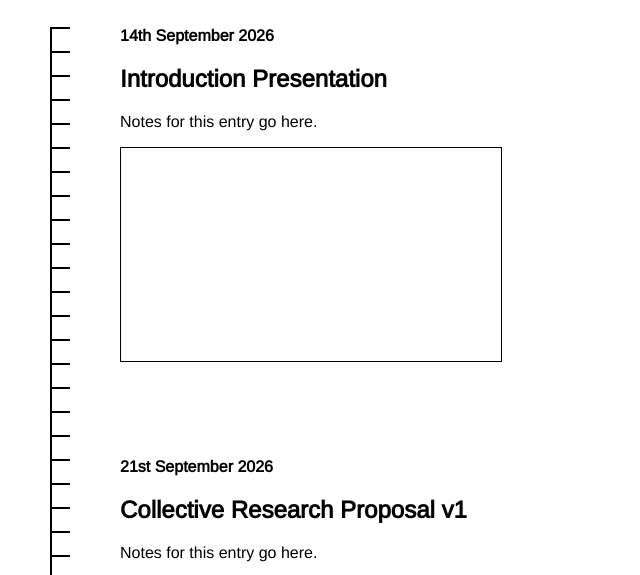
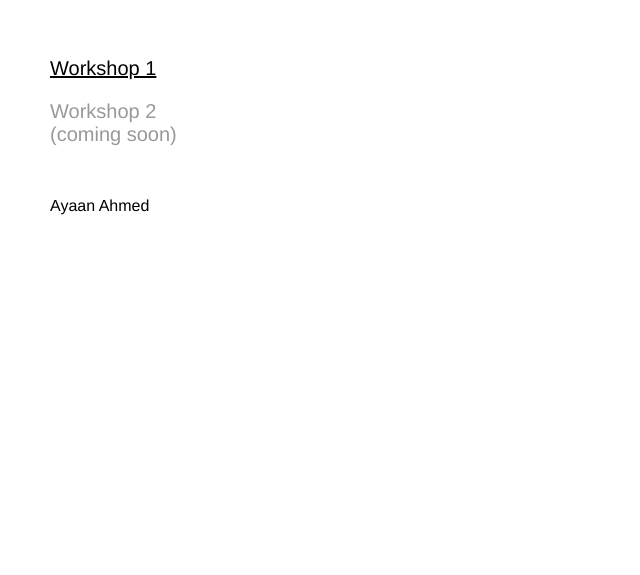
Before and after one commit to ayaanahmedstudios/workshop-process-book, a plain HTML site: page index.html in a window 1280 px wide. Shown: the part 177-752 px from the top of the page, without its empty margins (0-640 px from the left). Drawn offline with nearby package versions, Linux system fonts and the light colour scheme.

Commit message:
Update index.html

```diff
--- a/index.html
+++ b/index.html
@@ -2,7 +2,8 @@
 <html lang="en">
 <head>
 <meta charset="utf-8">
-<title>Thesis Process</title>
+<title>Unlikely + Time + Scale</title>
+<link rel="icon" type="image/svg+xml" href="favicon.svg">
 <link rel="preconnect" href="https://fonts.googleapis.com">
 <link href="https://fonts.googleapis.com/css2?family=Arimo&display=swap" rel="stylesheet">
 
@@ -32,33 +33,27 @@
     margin-bottom: 30px;
   }
 
-  .log {
-    position: relative;
-    padding-left: 70px;
-    background-image:
-      linear-gradient(to right, black 2px, transparent 2px),
-      repeating-linear-gradient(to bottom, black 0px, black 2px, transparent 2px, transparent 24px);
-    background-position: left top, left top;
-    background-size: 2px 100%, 20px 24px;
-    background-repeat: no-repeat, repeat-y;
+  .links {
+    margin-top: 60px;
   }
 
-  .entry {
-    padding-bottom: 80px;
+  .links a {
+    display: block;
+    font-size: 20px;
+    color: black;
+    margin-bottom: 20px;
   }
 
-  .placeholder {
-    width: 100%;
-    max-width: 380px;
-    aspect-ratio: 16 / 9;
-    border: 1px solid black;
-    margin-top: 10px;
+  .links span {
+    display: block;
+    font-size: 20px;
+    color: #999;
+    margin-bottom: 20px;
   }
 
-  img.photo {
-    max-width: 100%;
-    display: block;
-    margin-top: 10px;
+  .soon {
+    font-size: 14px;
+    color: #999;
   }
 </style>
 </head>
@@ -73,36 +68,9 @@
   <p>Process Book</p>
 </div>
 
-<div class="log">
-
-  <div class="entry">
-    <p><b>14th September 2026</b></p>
-    <h2>Introduction Presentation</h2>
-    <p>Notes for this entry go here.</p>
-    <div class="placeholder"></div>
-  </div>
-
-  <div class="entry">
-    <p><b>21st September 2026</b></p>
-    <h2>Collective Research Proposal v1</h2>
-    <p>Notes for this entry go here.</p>
-    <div class="placeholder"></div>
-  </div>
-
-  <div class="entry">
-    <p><b>24th September 2026</b></p>
-    <h2>Collective Research Proposal v2</h2>
-    <p>Notes for this entry go here.</p>
-    <div class="placeholder"></div>
-  </div>
-
-  <div class="entry">
-    <p><b>28th September 2026</b></p>
-    <h2>Collective Research Proposal v3</h2>
-    <p>Notes for this entry go here.</p>
-    <div class="placeholder"></div>
-  </div>
-
+<div class="links">
+  <a href="workshop-1.html">Workshop 1</a>
+  <span>Workshop 2 <span class="soon">(coming soon)</span></span>
 </div>
 
 <footer>
```
